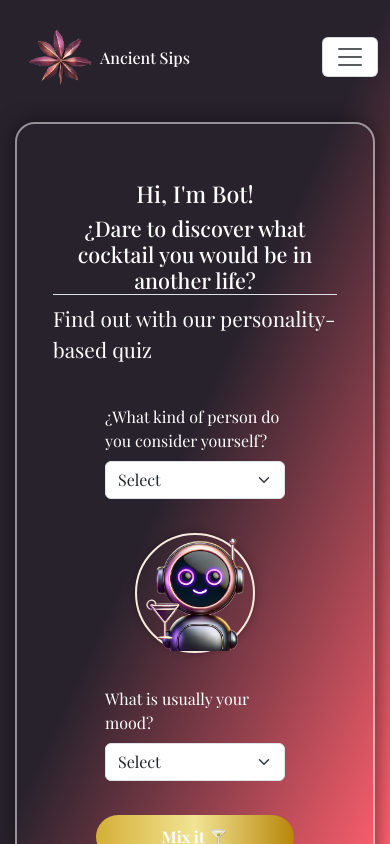
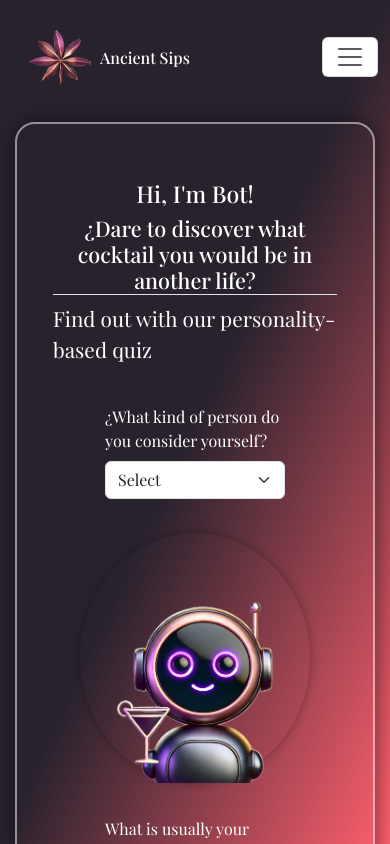
Before and after one commit to aleja032/momi_cocktail, a React (Vite) app: page /discover in a window 390 px wide. Built offline with nearby package versions, Linux system fonts and the light colour scheme; a web font is replaced by a local one.

Commit message:
Mejorandolo

```diff
--- a/src/assets/styles/customStyles.css
+++ b/src/assets/styles/customStyles.css
@@ -70,7 +70,9 @@
   .custom-button:hover {
     background: linear-gradient(90deg, #D4AF37 0%, #F2E494 50%, #B8860B 100%);
   }
-
+  .contain-card{
+    /* height: 30rem; */
+  }
   @media (max-width: 768px) {
     .custom-card {
       padding: 40px 20px;
@@ -87,11 +89,12 @@
     }
 
     .bot-image-container {
-      width: 120px;
-      height: 120px;
+      width: 230px;
+      height: 250px;
+      border: none;
     }
 
     .bot-image {
-      width: 100px;
+      width: 160px;
     }
   }
```
